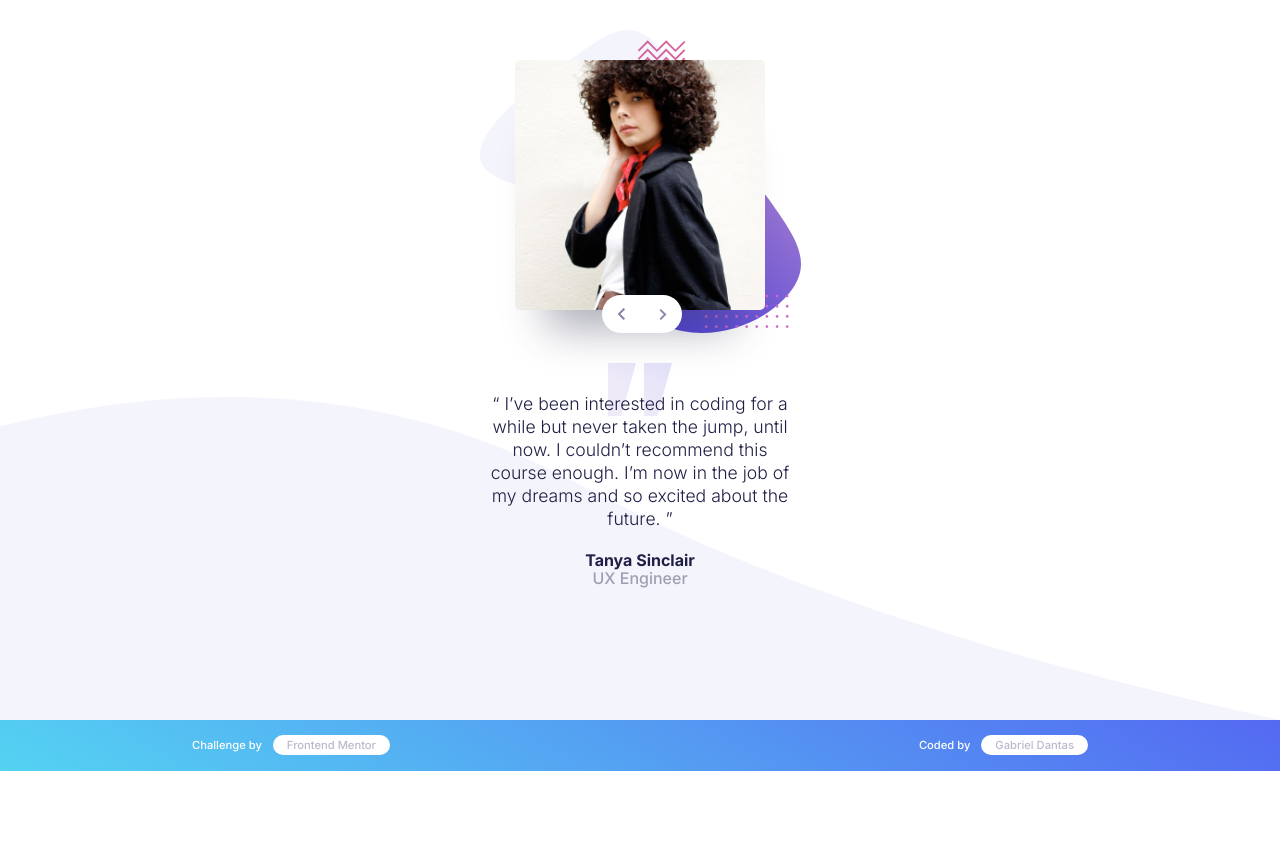
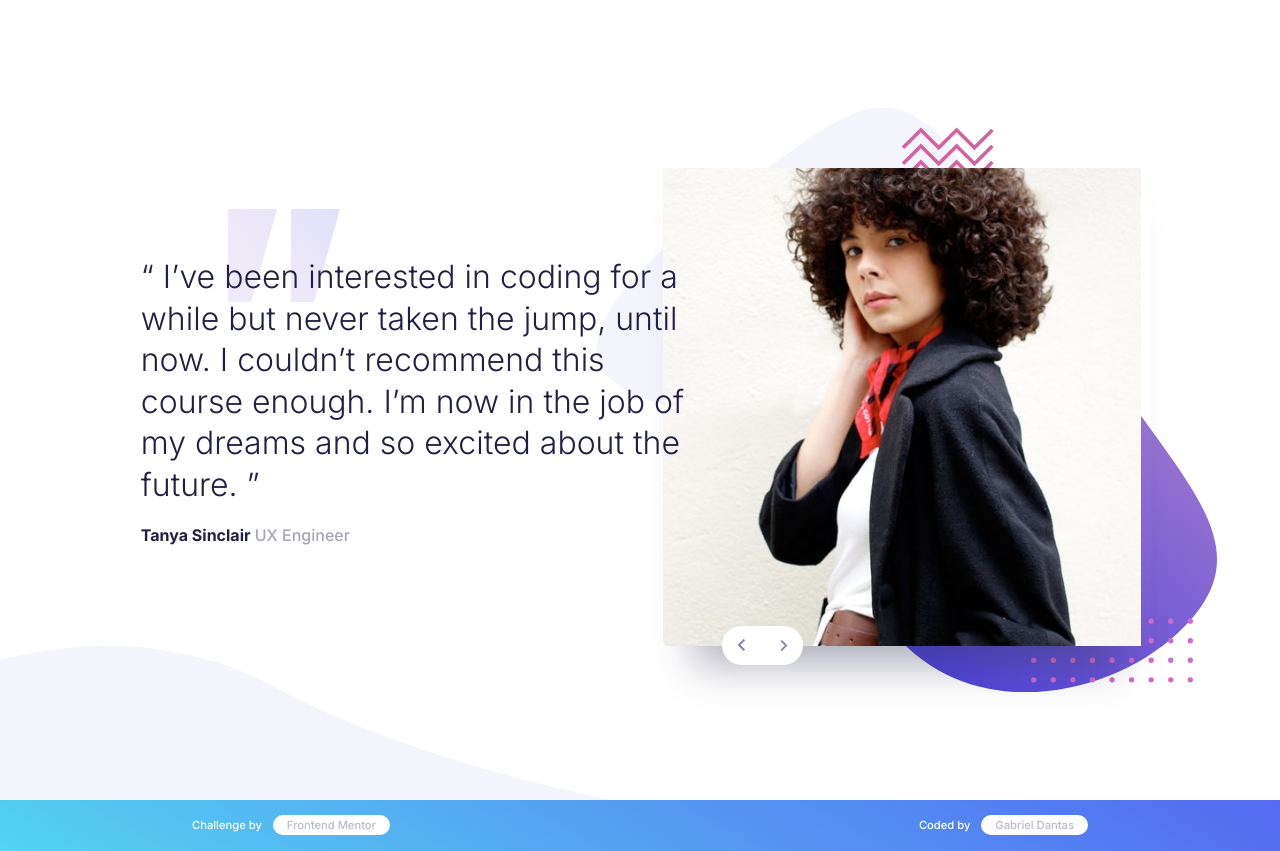
Before and after one commit to mnegabriel/FeM-Btcmp-testimonials, a plain HTML site: page index.html in a window 1280 px wide. Before the commit the page ends 800 px from the top, so only its background shows below. Drawn offline with Linux system fonts and the light colour scheme.

Commit message:
Responsive CSS

```diff
--- a/css/partials/_canvas.scss
+++ b/css/partials/_canvas.scss
@@ -32,3 +32,26 @@
         width: 8px;
     }
 }
+
+@media (min-width:1000px) {
+    .canvas {
+        grid-area: box1;
+        //width: 100%;
+    }
+    .canva,
+    .photo {
+        width: 100%;
+        height: 100%;
+        margin: 0;
+    }
+    .photo img {
+        width: 73%;
+        padding-right: 10px;
+        padding-top: 30px;
+        margin-bottom: 22px;
+    }
+    .icons {
+        bottom: 27px;
+        left: calc(28% - 38px);
+    }
+}
--- a/css/partials/_page.scss
+++ b/css/partials/_page.scss
@@ -1,5 +1,15 @@
 .page {
-    @include bg-img("../images/pattern-curve.svg", bottom);
+    @include bg-img("../images/pattern-curve.svg", bottom left, auto);
     padding-top: 30px;
-    min-height: calc(100vh - 80px);
+    min-height: 100vh;
 }
+
+@media (min-width:1000px) {
+    .page {
+        padding: 30px 3%;
+        display: grid;
+        grid-template-columns: .8fr 1fr;
+        grid-template-areas: "box2 box1";
+        align-items: center;
+    }
+}
--- a/css/partials/_quote.scss
+++ b/css/partials/_quote.scss
@@ -22,3 +22,20 @@
         }
     }
 }
+
+@media (min-width:1000px) {
+    .quote {
+        grid-area: box2;
+        text-align: left;
+        z-index: 1;
+        padding: 78px 0 78px 8vw;
+        width: 123%;
+        background-position: 190px 31px;
+        &__text {
+            font-size: 32px;
+        }
+        &__author>p {
+            display: inline;
+        }
+    }
+}
```
Also changed, not shown: css/sass.css, 1 other file.
